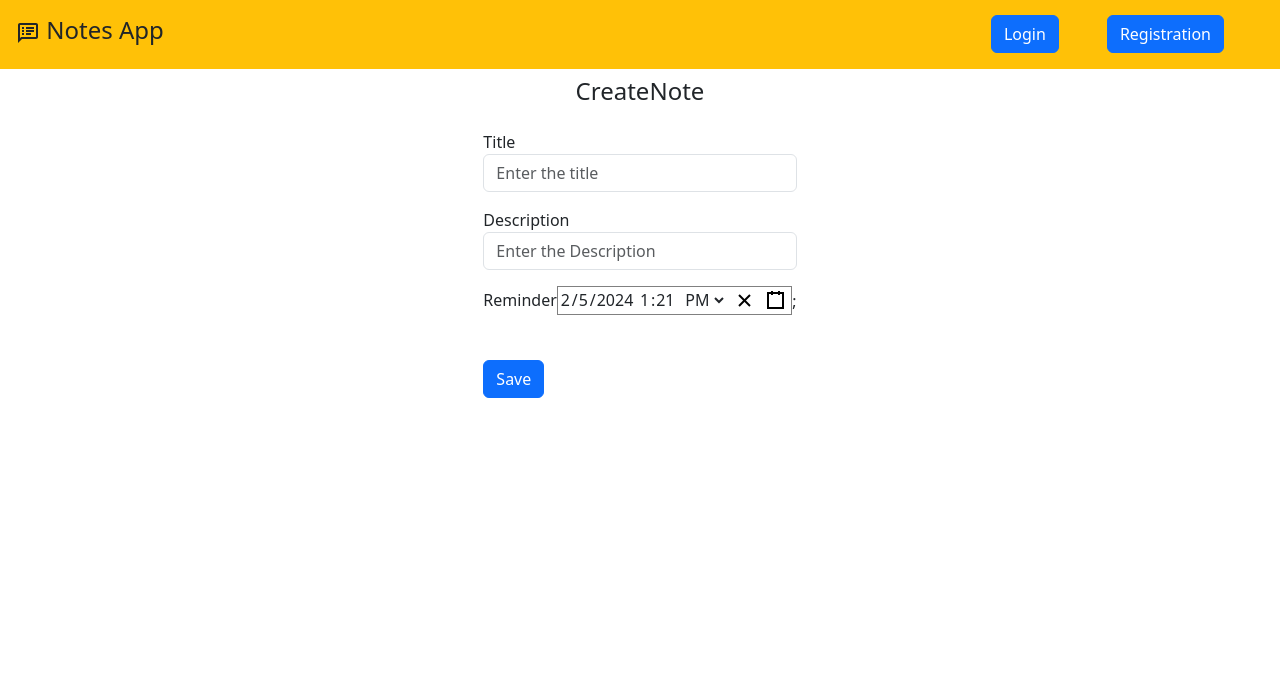
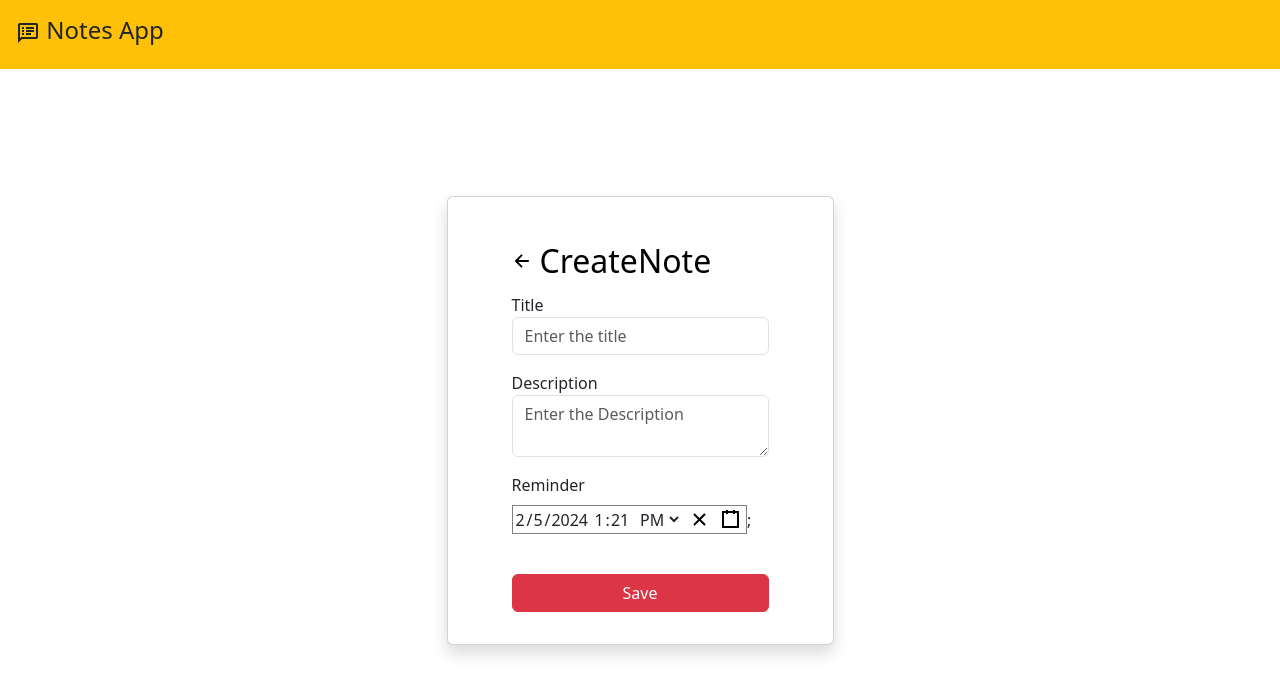
Before and after one commit to shanmugappriyaa/NotesApp-FE, a React (Vite) app: page /create in a window 1280 px wide. Shown: the top 694 px of the page. Built offline with nearby package versions, Linux system fonts and the light colour scheme; no server answers.

Commit message:
enhance UI

```diff
--- a/src/App.css
+++ b/src/App.css
@@ -1,14 +1,33 @@
+.min-h {
+  min-height: 88vh !important;
+}
+
+.link-decor {
+  text-decoration: none;
+  color: black;
+}
+
+.heading-txt {
+  font-size: xx-large;
+  font-weight: 500;
+}
+
+.back-arrow-icon {
+  width: 20px;
+  height: 20px !important;
+}
+
 .header-icon {
   width: 45px;
   height: 45px;
 }
-.edit-icon{
+.edit-icon {
   width: 25px;
   height: 25px;
-    color:blue;
+  color: blue;
 }
-.delte-icon{
+.delte-icon {
   width: 25px;
   height: 25px;
-    color:red;
+  color: red;
 }
--- a/src/CreateNote.jsx
+++ b/src/CreateNote.jsx
@@ -5,9 +5,10 @@ import "react-calendar/dist/Calendar.css";
 import "react-clock/dist/Clock.css";
 import axios from "axios";
 import AxiosService from "./utils/ApiService";
-import { useNavigate } from "react-router-dom";
+import { Link, useNavigate } from "react-router-dom";
 import { ToastContainer, toast } from "react-toastify";
 import "react-toastify/dist/ReactToastify.css";
+import { IoArrowBack } from "react-icons/io5";
 
 function CreateNote() {
   let navigate = useNavigate();
@@ -17,11 +18,16 @@ function CreateNote() {
   let userData = JSON.parse(sessionStorage.getItem("userData"));
   const handleSave = async (ev) => {
     ev.preventDefault();
-    console.log(title, notes,reminder)
+    console.log(title, notes, reminder);
     // const reminderTime = moment.utc(reminder).local().format('YYYY-MM-DD HH:mm');
 
     try {
-      const res = await AxiosService.post("/notes/create", { title, notes,reminder ,email:"pshanmu.priya93@gmail.com" });
+      const res = await AxiosService.post("/notes/create", {
+        title,
+        notes,
+        reminder,
+        email: "pshanmu.priya93@gmail.com",
+      });
       if (res.status === 201) {
         toast.success("Notes created Successfully");
         navigate("/noteslist");
@@ -31,13 +37,20 @@ function CreateNote() {
     }
   };
   return (
-    <><ToastContainer position="top-right" />
-    <div>
-      <div className="d-flex flex-col justify-content-center m-2">
-        <h4>CreateNote</h4>
-      </div>
+    <>
+      <ToastContainer position="top-right" />
+      <div className="min-h d-flex flex-column align-items-center justify-content-center">
+        <div className="card shadow">
+          <div className="card-body mx-5 m-3">
+            <Link
+              to={"/noteslist"}
+              className="link-decor d-flex flex-col align-items-center my-2"
+            >
+              <IoArrowBack className="back-arrow-icon" />
+              <div className="heading-txt ms-2">CreateNote</div>
+            </Link>
 
-      <div className="d-flex flex-row p-2 m-2 justify-content-center">
+            <div className="d-flex flex-row justify-content-center">
               <form>
                 <div className="mb-3">
                   <lable className="form-label"> Title</lable>
@@ -46,28 +59,31 @@ function CreateNote() {
                     placeholder="Enter the title"
                     className="form-control"
                     value={title}
-              onChange={(e) => setTitle(e.target.value)} />
+                    onChange={(e) => setTitle(e.target.value)}
+                  />
                 </div>
                 <div className="mb-3">
                   <lable className="form-label"> Description</lable>
-            <input
+                  <textarea
                     type="text"
                     placeholder="Enter the Description"
                     className="form-control"
                     value={notes}
-              onChange={(e) => setNotes(e.target.value)} />
+                    onChange={(e) => setNotes(e.target.value)}
+                  />
                 </div>
 
                 <div className="mb-3">
-            <label className="form-label">Reminder</label>
+                  <p className="form-label">Reminder</p>
                   <DateTimePicker
                     label="Basic date time picker"
                     value={reminder}
-              onChange={(newValue) => setReminder(newValue)} />
+                    onChange={(newValue) => setReminder(newValue)}
+                  />
                   ;
                 </div>
                 <button
-            className="btn btn-primary mt-4"
+                  className="col-12 btn btn-danger mt-4"
                   onClick={(e) => handleSave(e)}
                 >
                   {" "}
@@ -75,7 +91,10 @@ function CreateNote() {
                 </button>
               </form>
             </div>
-    </div></>
+          </div>
+        </div>
+      </div>
+    </>
   );
 }
 
--- a/src/EditNote.jsx
+++ b/src/EditNote.jsx
@@ -1,6 +1,6 @@
 import axios from "axios";
 import React, { useEffect, useState } from "react";
-import { useNavigate, useParams } from "react-router-dom";
+import { Link, useNavigate, useParams } from "react-router-dom";
 import { ToastContainer, toast } from "react-toastify";
 import "react-toastify/dist/ReactToastify.css";
 import DateTimePicker from "react-datetime-picker";
@@ -8,7 +8,7 @@ import "react-datetime-picker/dist/DateTimePicker.css";
 import "react-calendar/dist/Calendar.css";
 import "react-clock/dist/Clock.css";
 import AxiosService from "./utils/ApiService";
-
+import { IoArrowBack } from "react-icons/io5";
 
 function EditNote() {
   const { id } = useParams();
@@ -22,7 +22,7 @@ function EditNote() {
       console.log("editNote-->", editNote);
       setTitle(editNote.data?.notes?.title);
       setNotes(editNote.data?.notes?.notes);
-      setValue(editNote.data?.notes?.reminder)
+      setValue(editNote.data?.notes?.reminder);
     } catch (error) {
       console.log(error);
     }
@@ -31,11 +31,11 @@ function EditNote() {
     getNote();
   }, []);
 
-  const handleEdit = async(e) => {
+  const handleEdit = async (e) => {
     e.preventDefault();
     try {
       const res = await AxiosService.put(`notes/edit/${id}`, { title, notes });
-      console.log("res--->",res);
+      console.log("res--->", res);
       if (res.status === 200) {
         toast.success(" Notes edited successfully");
         navigate("/noteslist");
@@ -45,9 +45,18 @@ function EditNote() {
     }
   };
   return (
-    <><ToastContainer position="top-right" />
-    <div className="d-flex m-4 flex-column align-items-center">
-      <h4>EditNote</h4>
+    <>
+      <ToastContainer position="top-right" />
+      <div className="min-h d-flex flex-column align-items-center justify-content-center">
+        <div className="card shadow">
+          <div className="card-body mx-5 m-3">
+            <Link
+              to={"/noteslist"}
+              className="link-decor d-flex flex-col align-items-center my-2"
+            >
+              <IoArrowBack className="back-arrow-icon" />
+              <div className="heading-txt ms-2">EditNote</div>
+            </Link>
             <form>
               <div className="d-flex flex-column">
                 <lable> Title</lable>
@@ -56,29 +65,37 @@ function EditNote() {
                   placeholder="Enter the title"
                   className="mb-4"
                   value={title}
-            onChange={(e) => setTitle(e.target.value)} />
+                  onChange={(e) => setTitle(e.target.value)}
+                />
                 <lable> Description</lable>
                 <input
                   type="text"
                   placeholder="Enter the Description"
                   className="mb-4"
                   value={notes}
-            onChange={(e) => setNotes(e.target.value)} />
+                  onChange={(e) => setNotes(e.target.value)}
+                />
                 <div>
                   <p>Set Reminder</p>
                   <DateTimePicker
                     label="Basic date time picker"
                     value={value}
-              onChange={(newValue) => setValue(newValue)} />
+                    onChange={(newValue) => setValue(newValue)}
+                  />
                 </div>
-          <button className="btn btn-primary mt-4" onClick={(e) => handleEdit(e)}>
+                <button
+                  className="col-12 btn btn-danger mt-4"
+                  onClick={(e) => handleEdit(e)}
+                >
                   {" "}
                   Save
                 </button>
               </div>
             </form>
-
-    </div></>
+          </div>
+        </div>
+      </div>
+    </>
   );
 }
 
--- a/src/Login.jsx
+++ b/src/Login.jsx
@@ -35,12 +35,12 @@ function Login() {
   return (
     <>
       <ToastContainer position="top-right" />
-      <div className="d-flex flex-column p-2 m-2 align-items-center">
-        <div>
-          <h4> Login </h4>
-        </div>
-        <div>
-          <form className="form">
+      <div className="d-flex flex-column align-items-center justify-content-center min-h">
+        <div className="card shadow">
+          <div className="card-body d-flex flex-column align-items-center m-3">
+            <h4 className="text-primary"> Login </h4>
+
+            <form className="form d-flex flex-column align-items-center mt-3">
               <input
                 type="text"
                 value={name}
@@ -55,19 +55,24 @@ function Login() {
                 placeholder="password"
                 className="form-control m-2"
               />
-            <button className="btn btn-primary m-4" onClick={handleSubmit}>
+              <button
+                className="col-12 btn btn-danger my-4"
+                onClick={handleSubmit}
+              >
                 Login
               </button>
             </form>
-        </div>
+
             <div className="d-flex align-items-center ">
               Don't have an Account?
               <button
-            className="btn btn-primary m-2"
+                className="btn btn-link"
                 onClick={() => navigate("/register")}
               >
                 Register Here
               </button>
+            </div>
+          </div>
         </div>
       </div>
     </>
--- a/src/Registration.jsx
+++ b/src/Registration.jsx
@@ -25,19 +25,18 @@ function Registration() {
         toast.error("registration Fail");
       }
     } catch (error) {
-      toast.error(error?.response?.data?.message)
+      toast.error(error?.response?.data?.message);
     }
   }
   return (
     <>
       <ToastContainer position="top-right" />
-      <div className="d-flex flex-column align-items-center p-2 m-4">
-        <div className=" ">
+      <div className="d-flex flex-column align-items-center justify-content-center min-h">
+        <div className="col-6 card shadow">
+          <div className="card-body d-flex flex-column align-items-center m-2">
             <h4> Registration </h4>
-        </div>
 
-        <div className="col-8 justify-content-center">
-          <form>
+            <form className="form d-flex flex-column m-3">
               <label class="form-label">UserName</label>
               <input
                 type="text"
@@ -47,7 +46,7 @@ function Registration() {
                 onChange={(e) => setUserName(e.target.value)}
               />
 
-            <label class="form-label">Email</label>
+              <label class="form-label mt-2">Email</label>
               <input
                 type="text"
                 id="form3Example1"
@@ -55,7 +54,7 @@ function Registration() {
                 value={email}
                 onChange={(e) => setEmail(e.target.value)}
               />
-            <label className="form-label">Password</label>
+              <label className="form-label mt-2">Password</label>
 
               <input
                 type="password"
@@ -67,12 +66,22 @@ function Registration() {
 
               <button
                 type="button"
-              className="btn btn-primary  m-4"
+                className="col-12 btn btn-danger mt-3"
                 onClick={handleReg}
               >
                 Sign up
               </button>
             </form>
+            <div className="d-flex align-items-center ">
+              You have an Account?
+              <button
+                className="btn btn-link"
+                onClick={() => navigate("/login")}
+              >
+                Login Here
+              </button>
+            </div>
+          </div>
         </div>
       </div>
     </>
--- a/src/components/Header.jsx
+++ b/src/components/Header.jsx
@@ -47,7 +47,7 @@ function Header() {
             </div>
           ) : (
             <div className="d-flex me-5  align-items-center">
-              <button
+              {/* <button
                 onClick={() => navigate("/login")}
                 className="me-5 btn btn-primary"
               >
@@ -60,7 +60,7 @@ function Header() {
               >
                 {" "}
                 Registration
-              </button>
+              </button> */}
             </div>
           )}
         </div>
--- a/src/components/Layout.jsx
+++ b/src/components/Layout.jsx
@@ -6,7 +6,7 @@ function Layout() {
   return (
     <>
       <Header />
-      <div className="d-flex justify-content-center">
+      <div className="d-flex justify-content-center min-h">
         <div className="col-7 ">
           <Outlet />
         </div>
```
Lines whose indentation alone changed are shown as unchanged.
